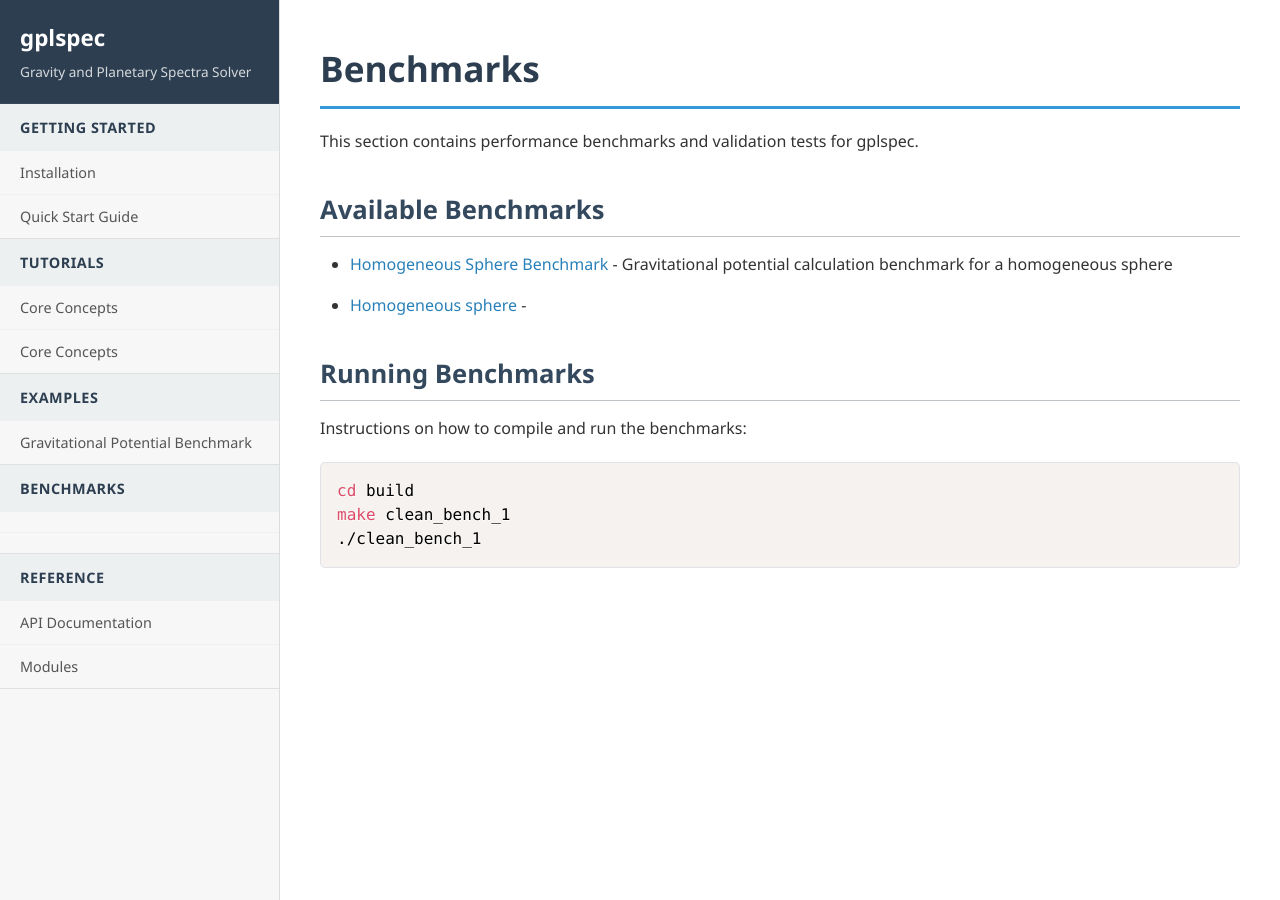
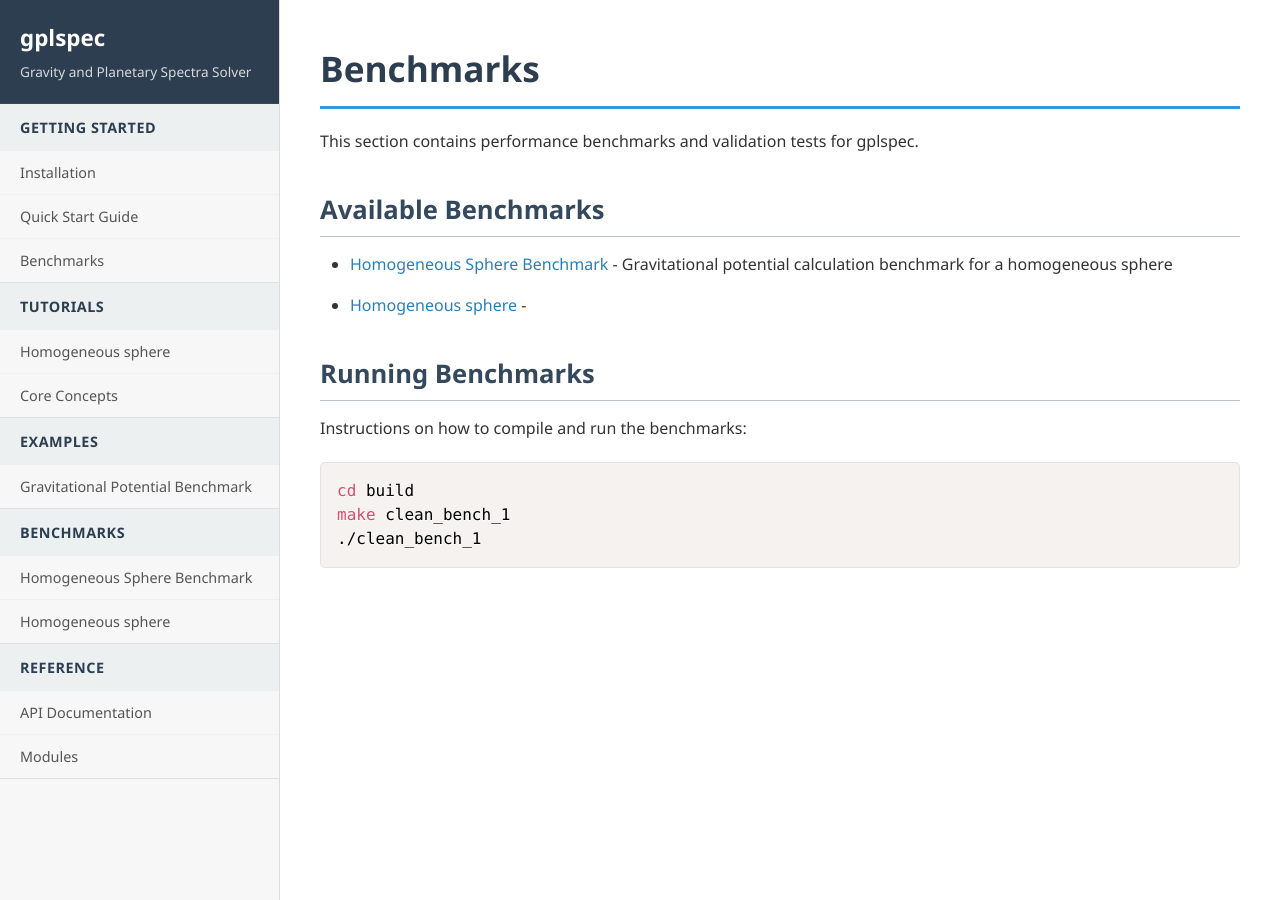
Before and after one commit to adcm2/gplspec, a Jekyll site: the page built from benchmarks.md, in a window 1280 px wide. Built offline with Jekyll 4.4.1, drawn with Linux system fonts in a browser that asks for light colours; nearby versions of some CDN libraries.

Commit message:
Updating workflow

```diff
--- a/_layouts/default.html
+++ b/_layouts/default.html
@@ -23,6 +23,7 @@
                 <ul>
                     <li><a href="{{ '/getting-started/' | relative_url }}">Installation</a></li>
                     <li><a href="{{ '/quick-start/' | relative_url }}">Quick Start Guide</a></li>
+                    <li><a href="{{ '/benchmark/' | relative_url }}">Benchmarks</a></li>
                 </ul>
             </div>
 
@@ -47,8 +48,8 @@
             <div class="nav-section">
                 <h3>Benchmarks</h3>
                 <ul>
-                    {% for example in site.benchmarks %}
-                    <li><a href="{{ benchmarks.url | relative_url }}">{{ benchmarks.title }}</a></li>
+                    {% for benchmark in site.benchmarks %}
+                    <li><a href="{{ benchmark.url | relative_url }}">{{ benchmark.title }}</a></li>
                     {% endfor %}
                 </ul>
             </div>
--- a/_tutorials/basic-models.md
+++ b/_tutorials/basic-models.md
@@ -1,8 +1,8 @@
 ---
-title: "Core Concepts"
+title: "Homogeneous sphere"
 ---
 
-# Core Concepts Tutorial
+# Basic models
 
 This tutorial introduces the fundamental concepts and classes in gplspec, helping you understand how to effectively use the library for gravitational modeling.
 
--- a/benchmarks.md
+++ b/benchmarks.md
@@ -1,7 +1,9 @@
 ---
 title: "Benchmarks"
 layout: default
+permalink: /benchmark/
 ---
+
 
 # Benchmarks
 
@@ -9,8 +11,8 @@ This section contains performance benchmarks and validation tests for gplspec.
 
 ## Available Benchmarks
 
-{% for benchmarks in site.benchmarks %}
-- [{{ benchmarks.title }}]({{ benchmarks.url | relative_url }}) - {{ benchmarks.description }}
+{% for benchmark in site.benchmarks %}
+- [{{ benchmark.title }}]({{ benchmark.url | relative_url }}) - {{ benchmark.description }}
 {% endfor %}
 
 ## Running Benchmarks
```
